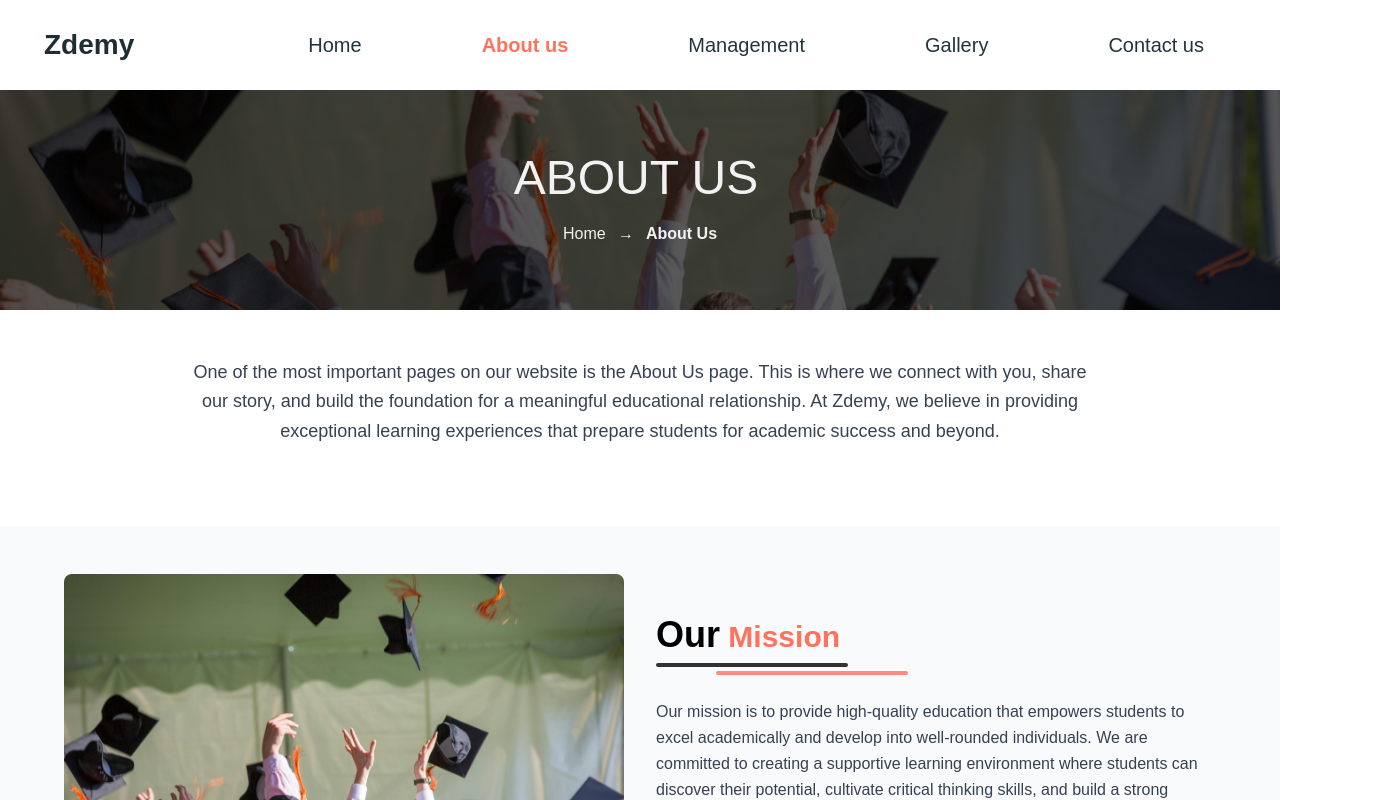
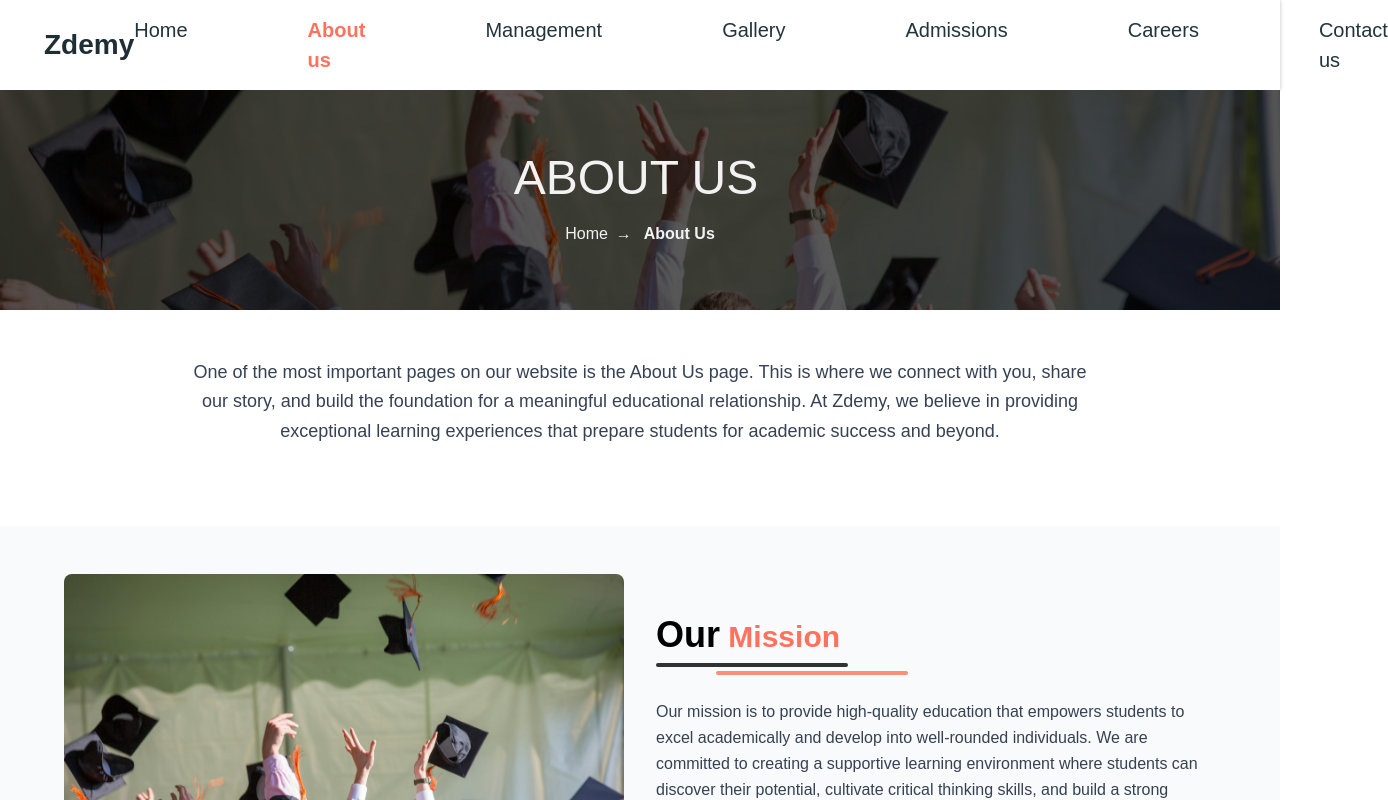
Before and after one commit to hayyantahirr/zdemy, a Next.js app: page /about in a window 1280 px wide. Shown: the top 800 px of the page, 1388 px wide, since content can reach past the window. Built offline with nearby package versions, Linux system fonts and the light colour scheme.

Commit message:
New routes added

```diff
--- /dev/null
+++ b/app/admission/page.jsx
@@ -0,0 +1,12 @@
+import Pagination from "@/components/Pagination";
+import React from "react";
+
+const page = () => {
+  return (
+    <>
+      <Pagination currentRoute="Admissions" />
+    </>
+  );
+};
+
+export default page;
--- /dev/null
+++ b/app/careers/page.jsx
@@ -0,0 +1,12 @@
+import Pagination from "@/components/Pagination";
+import React from "react";
+
+const page = () => {
+  return (
+    <>
+      <Pagination currentRoute="Careers" />
+    </>
+  );
+};
+
+export default page;
--- a/app/gallery/page.jsx
+++ b/app/gallery/page.jsx
@@ -1,5 +1,5 @@
 import React from "react";
-import Pagination from "@/components/managementComponents/Pagination";
+import Pagination from "@/components/Pagination";
 import Image from "next/image";
 import GalleryPagination from "@/components/galleryComponents/GalleryPagination";
 
--- a/components/Navbar.jsx
+++ b/components/Navbar.jsx
@@ -105,7 +105,31 @@ const Navbar = () => {
             </li>
             <li>
               <Link
-                href="/contact-us"
+                href="/admission"
+                className={`text-[18px] md:text-[20px] ${
+                  pathname === "/contact-us"
+                    ? "font-semibold text-[#FF725E]"
+                    : "font-normal text-[#22343D] hover:text-[#FF725E]"
+                } font-poppins transition-colors`}
+              >
+                Admissions
+              </Link>
+            </li>
+            <li>
+              <Link
+                href="/admission"
+                className={`text-[18px] md:text-[20px] ${
+                  pathname === "/contact-us"
+                    ? "font-semibold text-[#FF725E]"
+                    : "font-normal text-[#22343D] hover:text-[#FF725E]"
+                } font-poppins transition-colors`}
+              >
+                Careers
+              </Link>
+            </li>
+            <li>
+              <Link
+                href="/admission"
                 className={`text-[18px] md:text-[20px] ${
                   pathname === "/contact-us"
                     ? "font-semibold text-[#FF725E]"
@@ -185,11 +209,11 @@ const Navbar = () => {
               </li>
               <li className="px-4 py-2">
                 <Link
-                  href="/contact"
+                  href="/admission"
                   className="block text-[18px] font-normal text-[#22343D] font-poppins hover:text-[#FF725E] transition-colors"
                   onClick={() => setIsMenuOpen(false)}
                 >
-                  Contact us
+                  Admissions
                 </Link>
               </li>
             </ul>
--- a/components/managementComponents/Pagination.jsx
+++ b/components/Pagination.jsx
@@ -1,3 +1,4 @@
+import Link from "next/link";
 import React from "react";
 
 const Pagination = ({ currentRoute }) => {
@@ -15,7 +16,9 @@ const Pagination = ({ currentRoute }) => {
           <h1 className="text-5xl">{currentRoute.toUpperCase()}</h1>
         </div>
         <div className="mt-5">
-          <span className="hover:underline cursor-pointer">Home </span>
+          <Link href={"/"} className="hover:underline cursor-pointer">
+            Home
+          </Link>
           <span className="mx-2">→</span>
           <span className="font-semibold"> {currentRoute}</span>
         </div>
```
Also changed, not shown: app/about/page.jsx (+6 -6 lines), app/management/page.jsx (+5 -5 lines).
